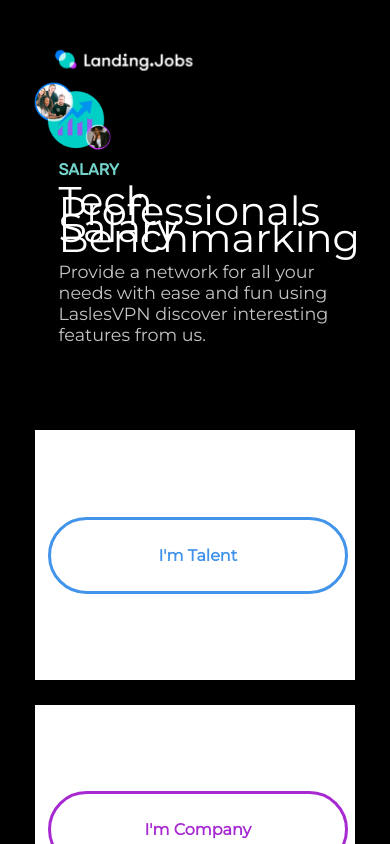
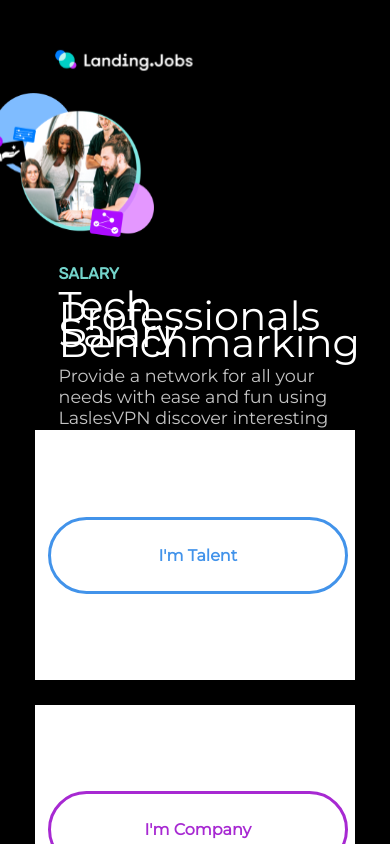
Before and after one commit to Guillaume-Cojan/Landing_jobs, a React (Create React App) app in the folder react_app/: page / in a window 390 px wide. Shown: the top 844 px of the page. Built offline with nearby package versions, Linux system fonts and the light colour scheme; no server answers.

Commit message:
change intro image

```diff
--- a/react_app/src/components/Intro/Intro.css
+++ b/react_app/src/components/Intro/Intro.css
@@ -65,8 +65,8 @@
 
 .ellipse {
     width: auto;
-    margin-top: -20%;
-    margin-left: -35%;
+    margin-top: -5%;
+    margin-left: -10%;
 }
 
 /*Phone*/
@@ -129,7 +129,7 @@
     }
 
     .intro-image {
-        margin: 0px 0px;
+        margin: 7% 0;
         display: flex;
         justify-content: center;
         align-items: center;
@@ -137,11 +137,9 @@
     }
 
     .ellipse {
-        max-width: 80%;
+        width: 65%;
         margin-right: 0px;
-        margin-top: -5%;
-        margin-left: -5%;
-        margin-bottom: -5%;
+        margin-left: 0%;
     }
 }
 
--- a/react_app/src/components/Intro/Intro.js
+++ b/react_app/src/components/Intro/Intro.js
@@ -1,6 +1,6 @@
 import LjLogo from "./../../assets/LJ_Logo.svg";
 //import Allura from "./../../assets/Allurra-FeedbackSession1.svg";
-import ImgHero from "./../../assets/IMG_HERO.png";
+import ImgHero from "./../../assets/Ativo 1 1.svg";
 import "./Intro.css";
 
 function Intro() {
```
Also changed, not shown: react_app/src/assets/Ativo 1 1.svg (added).
